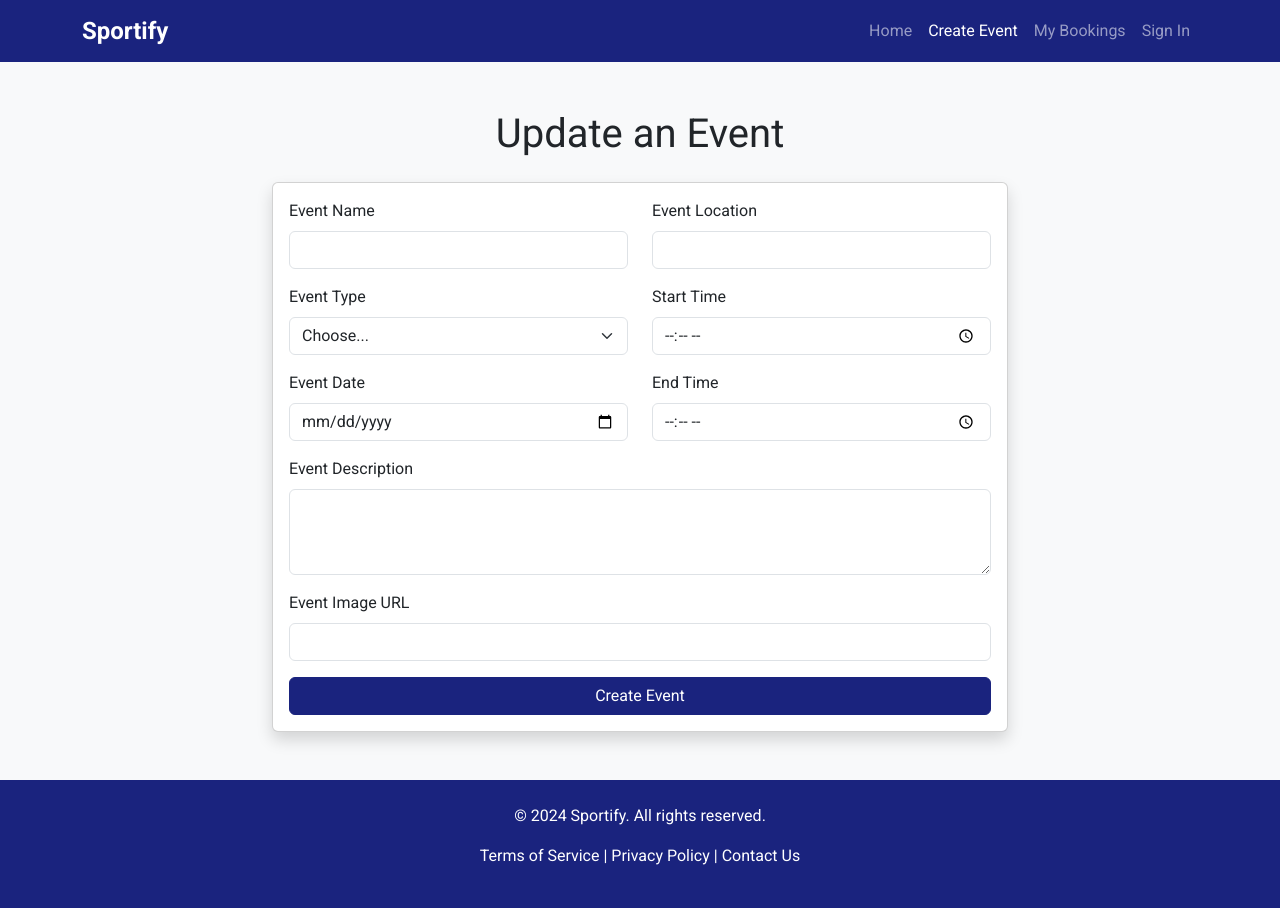
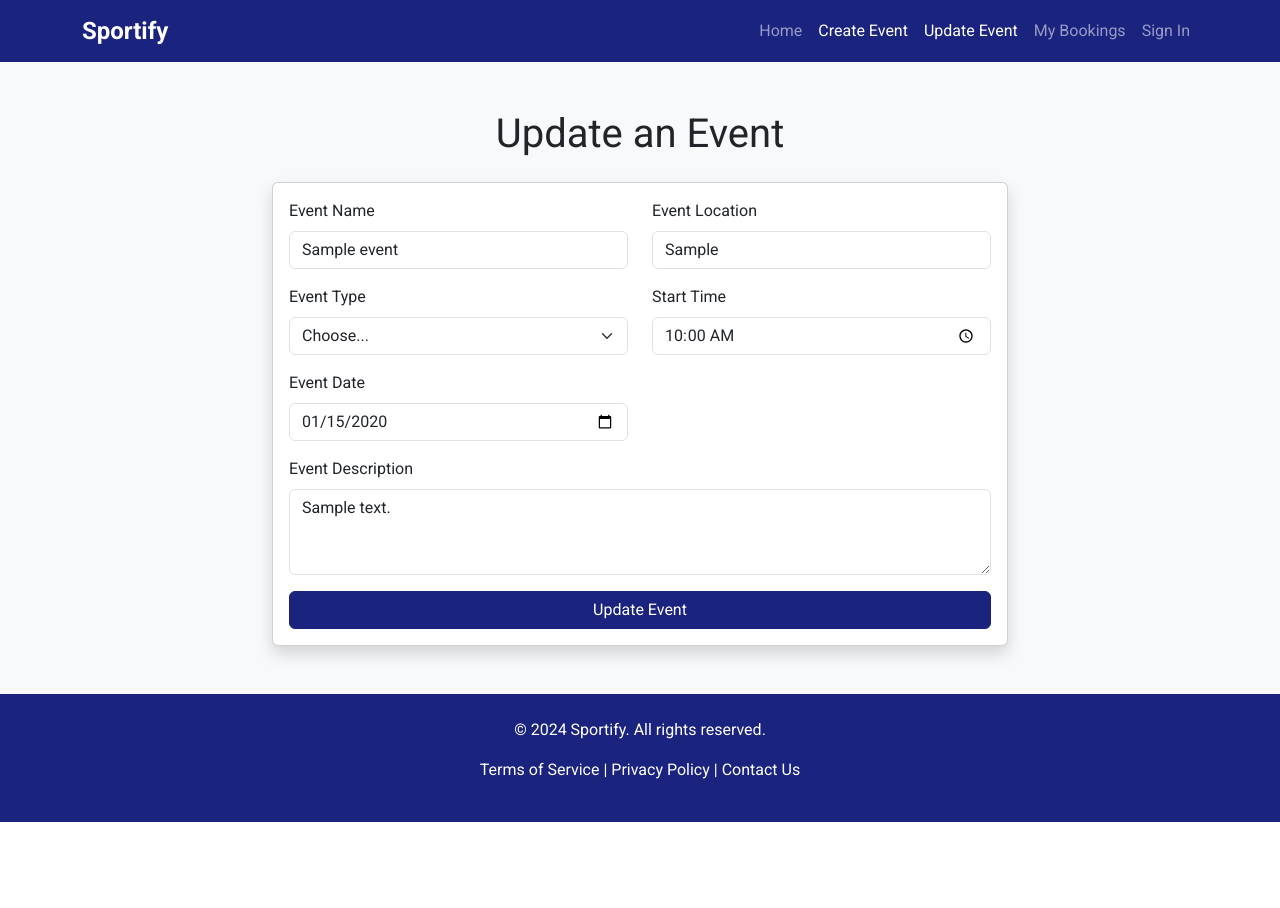
Before and after one commit to justinminlee/IAB207_A3, a Flask app: template website/templates/event/update-event.html in a window 1280 px wide. After the commit the page ends 822 px from the top, so only its background shows below. Run offline with Flask 3, Linux system fonts and the light colour scheme; the template is opened without the code that fills it: values that come from a table or form of the project are taken from there, others are empty; tables that the repository leaves empty hold one stand-in row (values such as "Sample post"); some libraries are stand-ins or nearby versions.

Commit message:
update update-event.html

```diff
--- a/website/templates/event/update-event.html
+++ b/website/templates/event/update-event.html
@@ -12,7 +12,7 @@
   <link href="https://fonts.googleapis.com/css2?family=Roboto:wght@300;400;700&display=swap" rel="stylesheet">
 
   <!-- External CSS -->
-    <link rel="stylesheet" href="static/style/main.css">
+  <link rel="stylesheet" href="{{ url_for('static', filename='style/main.css') }}">
 </head>
 
 <body>
@@ -26,16 +26,19 @@
       <div class="collapse navbar-collapse" id="navbarNav">
         <ul class="navbar-nav ms-auto">
           <li class="nav-item">
-              <a class="nav-link" href="index.html">Home</a>
+            <a class="nav-link" href="{{ url_for('index') }}">Home</a>
           </li>
           <li class="nav-item">
-              <a class="nav-link active" href="create-event.html">Create Event</a>
+            <a class="nav-link active" href="{{ url_for('create-details') }}">Create Event</a>
           </li>
           <li class="nav-item">
-              <a class="nav-link" href="booking-history.html">My Bookings</a>
+            <a class="nav-link active" href="{{ url_for('update_event') }}">Update Event</a>
           </li>
           <li class="nav-item">
-              <a class="nav-link" href="#">Sign In</a>
+            <a class="nav-link" href="{{ url_for('booking_history') }}">My Bookings</a>
+          </li>
+          <li class="nav-item">
+            <a class="nav-link" href="{{ url_for('login') }}">Sign In</a>
           </li>
         </ul>
       </div>
@@ -49,32 +52,33 @@
       <div class="col-md-8">
         <div class="card shadow">
           <div class="card-body">
-              <form id="createEventForm" class="needs-validation" novalidate>
+            {% if event %}
+              <form method="POST" action="{{ url_for('update_event', event_id=event.id) }}" class="needs-validation" novalidate>
                 <div class="row">
                   <!-- Left side of form -->
                   <div class="col-md-6">
                     <div class="mb-3">
                       <label for="eventName" class="form-label">Event Name</label>
-                      <input type="text" class="form-control" id="eventName" required>
+                      <input type="text" class="form-control" id="eventName" name="name" value="{{ event.name }}" required>
                       <div class="invalid-feedback">Please provide an event name.</div>
                     </div>
 
                     <div class="mb-3">
                       <label for="eventType" class="form-label">Event Type</label>
-                      <select class="form-select" id="eventType" required>
+                      <select class="form-select" id="eventType" name="category" required>
                         <option value="">Choose...</option>
-                        <option value="volleyball">Volleyball</option>
-                        <option value="football">Football</option>
-                        <option value="basketball">Basketball</option>
-                        <option value="tennis">Tennis</option>
-                        <option value="other">Other</option>
+                        <option value="volleyball" {% if event.category == 'volleyball' %}selected{% endif %}>Volleyball</option>
+                        <option value="football" {% if event.category == 'football' %}selected{% endif %}>Football</option>
+                        <option value="basketball" {% if event.category == 'basketball' %}selected{% endif %}>Basketball</option>
+                        <option value="tennis" {% if event.category == 'tennis' %}selected{% endif %}>Tennis</option>
+                        <option value="other" {% if event.category == 'other' %}selected{% endif %}>Other</option>
                       </select>
                       <div class="invalid-feedback">Please select an event type.</div>
                     </div>
 
                     <div class="mb-3">
                       <label for="eventDate" class="form-label">Event Date</label>
-                      <input type="date" class="form-control" id="eventDate" required>
+                      <input type="date" class="form-control" id="eventDate" name="date" value="{{ event.datetime.date() }}" required>
                       <div class="invalid-feedback">Please select a valid date.</div>
                     </div>
                   </div>
@@ -83,37 +87,29 @@
                   <div class="col-md-6">
                     <div class="mb-3">
                       <label for="eventLocation" class="form-label">Event Location</label>
-                      <input type="text" class="form-control" id="eventLocation" required>
+                      <input type="text" class="form-control" id="eventLocation" name="location" value="{{ event.location }}" required>
                       <div class="invalid-feedback">Please provide an event location.</div>
                     </div>
 
                     <div class="mb-3">
                       <label for="startTime" class="form-label">Start Time</label>
-                      <input type="time" class="form-control" id="startTime" required>
+                      <input type="time" class="form-control" id="startTime" name="start_time" value="{{ event.datetime.time() }}" required>
                       <div class="invalid-feedback">Please provide a start time.</div>
-                    </div>
-
-                    <div class="mb-3">
-                      <label for="endTime" class="form-label">End Time</label>
-                      <input type="time" class="form-control" id="endTime" required>
-                      <div class="invalid-feedback">Please provide an end time.</div>
                     </div>
                   </div>
                 </div>
 
                 <div class="mb-3">
                   <label for="eventDescription" class="form-label">Event Description</label>
-                  <textarea class="form-control" id="eventDescription" rows="3" required></textarea>
+                  <textarea class="form-control" id="eventDescription" name="description" rows="3" required>{{ event.description }}</textarea>
                   <div class="invalid-feedback">Please provide an event description.</div>
                 </div>
 
-                <div class="mb-3">
-                  <label for="eventImageUrl" class="form-label">Event Image URL</label>
-                  <input type="url" class="form-control" id="eventImageUrl">
-                </div>
-
-                <button type="submit" class="btn btn-primary custom-btn w-100">Create Event</button>
+                <button type="submit" class="btn btn-primary custom-btn w-100">Update Event</button>
               </form>
+            {% else %}
+              <p class="text-center">Event not found or you're not authorized to edit this event.</p>
+            {% endif %}
           </div>
         </div>
       </div>
```
Lines whose indentation alone changed are shown as unchanged.
